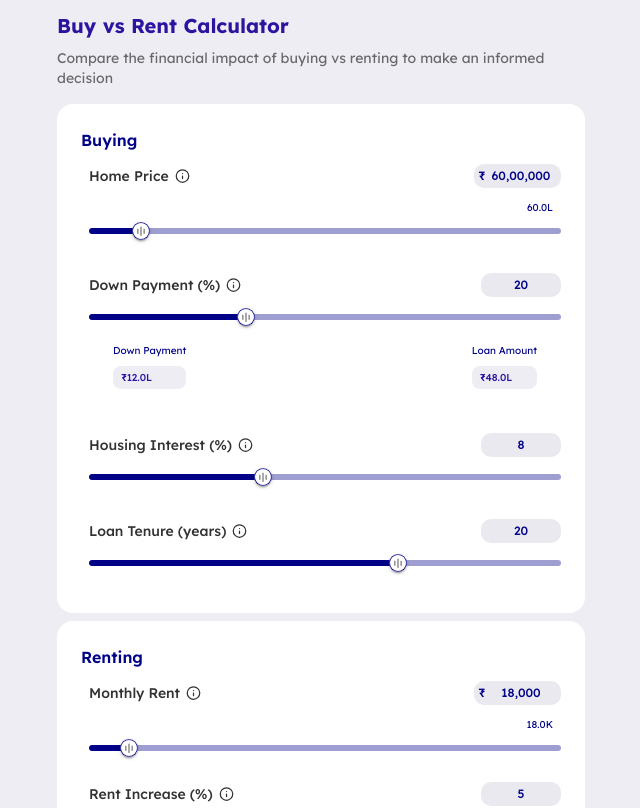
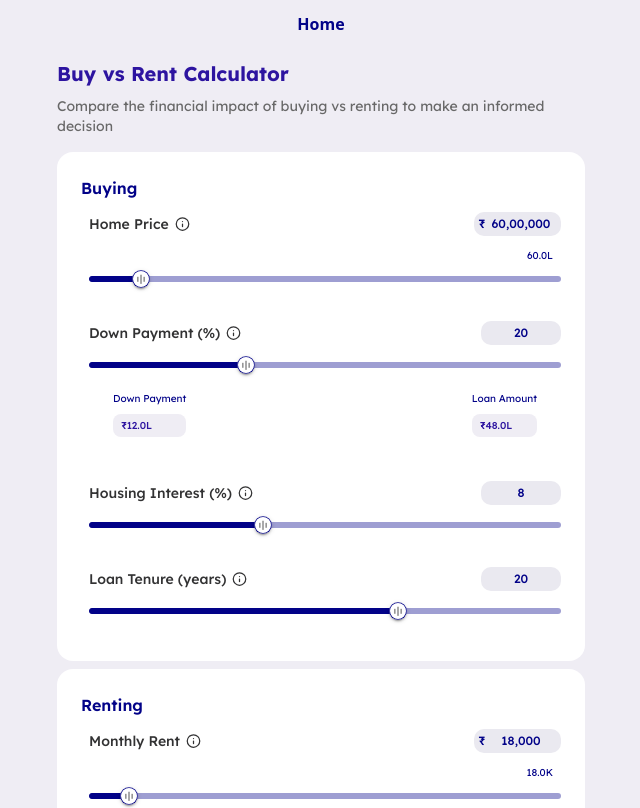
Before and after one commit to SerDunk/financial-calculators, a Next.js app: page /calculators/buy-vs-rent in a window 1280 px wide. Shown: the top 808 px of the page, without its empty margins (319-959 px from the left). Built offline with nearby package versions, Linux system fonts and the light colour scheme.

Commit message:
Added temp home button

```diff
--- a/src/app/layout.js
+++ b/src/app/layout.js
@@ -1,6 +1,7 @@
 import "./globals.css";
 import { lexend } from "../../public/fonts";
 import Footer from "@/components/Footer";
+import Navbar from "@/components/Navbar";
 
 export const viewport = {
   width: "device-width",
@@ -20,6 +21,7 @@ export default function RootLayout({ children }) {
   return (
     <html lang="en" className={lexend.variable}>
       <body className="bg-[#EFEDF4] min-h-screen flex flex-col sm:items-center justify-center">
+        <Navbar />
         <main className=" py-3 px-6 max-w-xl ">{children}</main>
         <Footer />
       </body>
--- /dev/null
+++ b/src/components/Navbar.js
@@ -0,0 +1,11 @@
+import Link from "next/link";
+
+export default function Navbar() {
+  return (
+    <div className="text-[#020288] p-3 flex justify-between items-center">
+      <div className="font-semibold text-md">
+        <Link href="/">Home</Link>
+      </div>
+    </div>
+  );
+}
```
